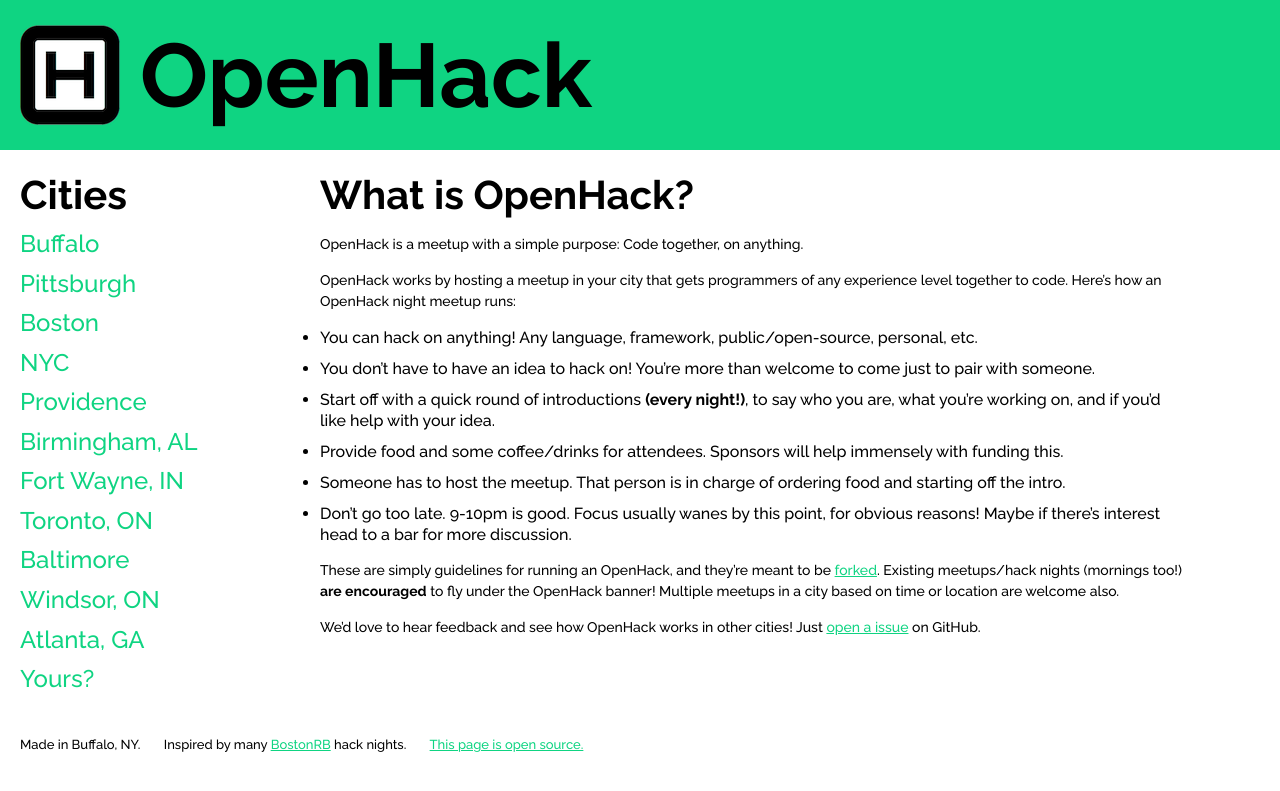
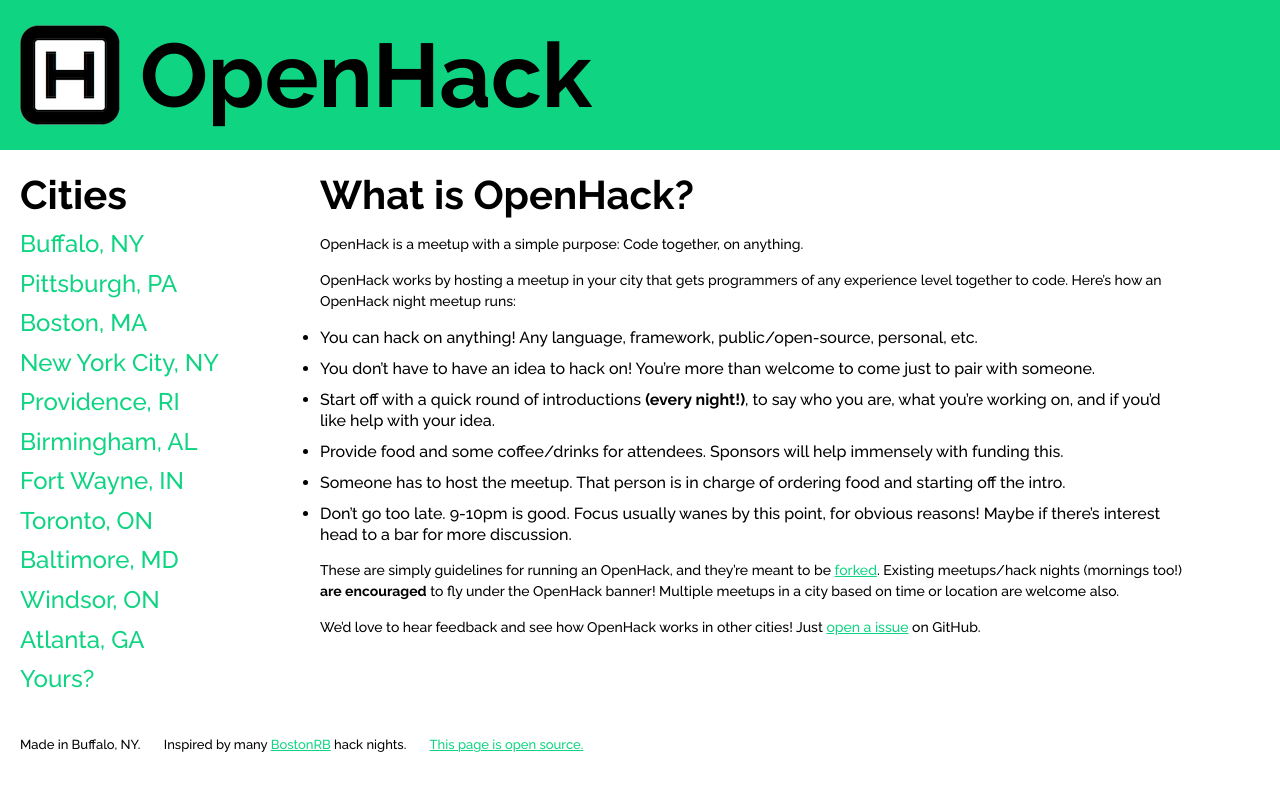
Before and after one commit to OpenHack/openhack.github.com, a Jekyll site: the page built from index.markdown, in a window 1280 px wide. Shown: the top 791 px of the page. Built offline with Jekyll 4.4.1, drawn with Linux system fonts in a browser that asks for light colours; Markdown is read by kramdown in place of the engine named in the settings; comment, search, counter and statistics services are not loaded.

Commit message:
Consistent naming for cities

```diff
--- a/_layouts/default.html
+++ b/_layouts/default.html
@@ -24,15 +24,15 @@
       <div class="cities span3">
         <h2>Cities</h2>
         <ul>
-          <li><a href="/buffalo">Buffalo</a></li>
-          <li><a href="/pittsburgh">Pittsburgh</a></li>
-          <li><a href="/boston">Boston</a></li>
-          <li><a href="/new_york">NYC</a></li>
-          <li><a href="/providence">Providence</a></li>
+          <li><a href="/buffalo">Buffalo, NY</a></li>
+          <li><a href="/pittsburgh">Pittsburgh, PA</a></li>
+          <li><a href="/boston">Boston, MA</a></li>
+          <li><a href="/new_york">New York City, NY</a></li>
+          <li><a href="/providence">Providence, RI</a></li>
           <li><a href="/birmingham">Birmingham, AL</a></li>
           <li><a href="/fortwayne">Fort Wayne, IN</a></li>
           <li><a href="/toronto">Toronto, ON</a></li>
-          <li><a href="/baltimore">Baltimore</a></li>
+          <li><a href="/baltimore">Baltimore, MD</a></li>
           <li><a href="/windsor">Windsor, ON</a></li>
           <li><a href="/atlanta">Atlanta, GA</a></li>
           <li><a href="/yours">Yours?</a></li>
```
